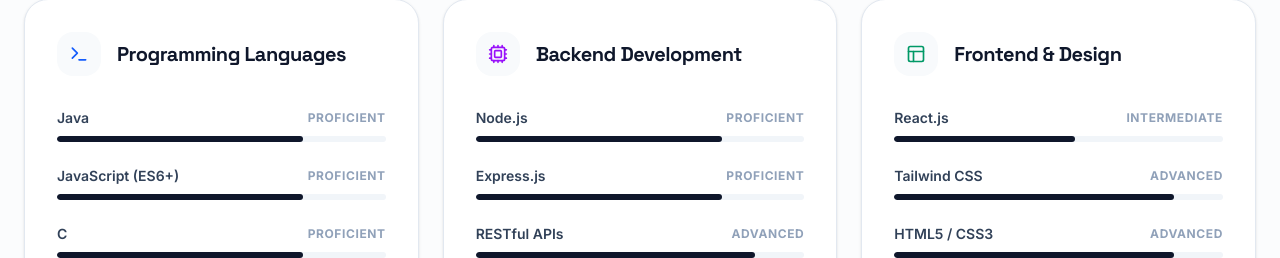
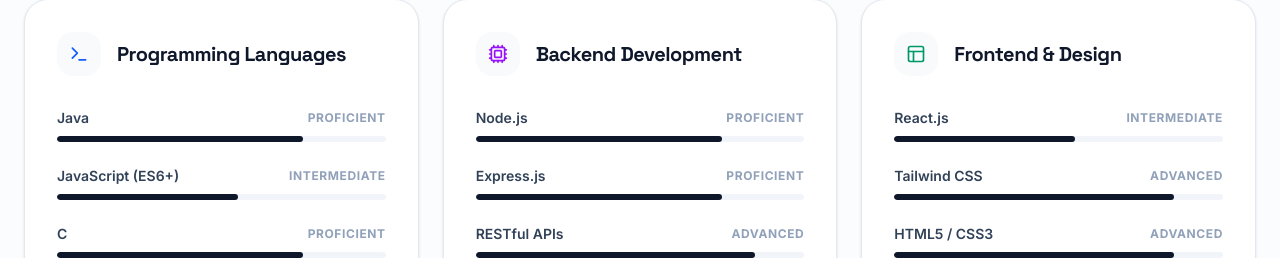
Before and after one commit to vidyanshshukla26-oss/Personal-Portfolio, a React (Vite) app: page / in a window 1280 px wide. Shown: the part 1590-1848 px from the top of the page. Built offline with nearby package versions, Linux system fonts and the light colour scheme.

Commit message:
Update portfolio content

```diff
--- a/src/App.tsx
+++ b/src/App.tsx
@@ -35,7 +35,7 @@
       icon: <Terminal className="w-5 h-5 text-blue-600" />,
       skills: [
         { name: "Java", level: "Proficient" },
-        { name: "JavaScript (ES6+)", level: "Proficient" },
+        { name: "JavaScript (ES6+)", level: "Intermediate" },
         { name: "C", level: "Proficient" },
         { name: "Python", level: "Proficient" }
       ]
```
